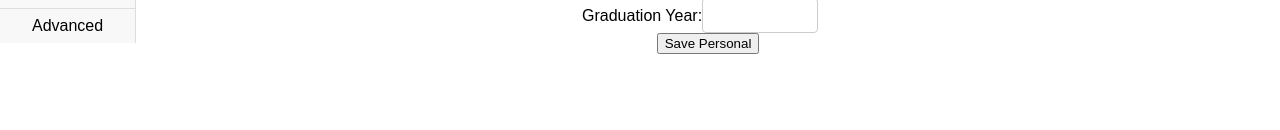
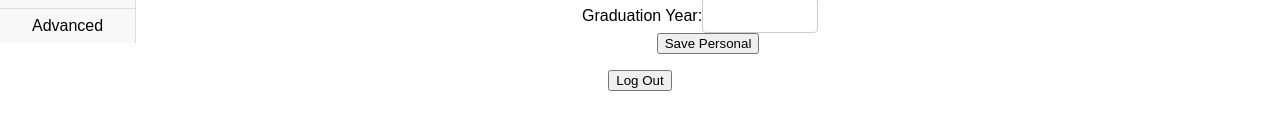
Before and after one commit to TheDeafOne/ScheduLite, a React (Create React App) app in the folder schedulite.clientapp/: page /profile in a window 1280 px wide. Shown: the part 254-384 px from the top of the page. Built offline with nearby package versions, Linux system fonts and the light colour scheme; no server answers; sample sign-in values are in the browser's storage.

Commit message:
profile can logout

```diff
--- a/schedulite.clientapp/src/screens/ProfileScreen/Personal.tsx
+++ b/schedulite.clientapp/src/screens/ProfileScreen/Personal.tsx
@@ -95,7 +95,6 @@ const Personal = () => {
             <option value="2024">2024</option>
             <option value="2025">2025</option>
           </select>
-
         </div>
         <button type="submit">Save Personal</button>
       </form>
--- a/schedulite.clientapp/src/screens/ProfileScreen/profile.screen.tsx
+++ b/schedulite.clientapp/src/screens/ProfileScreen/profile.screen.tsx
@@ -1,15 +1,30 @@
-import React, { useState, useEffect } from 'react';
-import authService from '../../services/auth.service';
+import React, { useState, useEffect, useContext } from 'react';
+import AuthService from '../../services/auth.service';
 import VerticalTabs from './VerticalTabs';
+import { useNavigate } from 'react-router-dom';
+import { UserContext, UserContextType } from '../../context/UserContext';
 
 const Profile = () => {
+    const navigate = useNavigate();
+    const { user } = useContext(UserContext) as UserContextType;
     const [userData, setUserData] = useState<string>("");
+
     useEffect(() => {
-        console.log(authService.getCurrentUser());
-    },[])
+        console.log(AuthService.getCurrentUser());
+        if (user === null) {
+            navigate("/signin");
+        }
+    }, [])
     return (
         <div>
             <VerticalTabs />
+            <button onClick={() => {
+                AuthService.logout();
+                navigate("/");
+            }}>
+                Log Out
+            </button>
+
         </div>
     )
 }
--- a/schedulite.clientapp/src/services/auth.service.ts
+++ b/schedulite.clientapp/src/services/auth.service.ts
@@ -20,6 +20,7 @@ class AuthService {
 
   logout() {
     localStorage.removeItem("user");
+
   }
 
   register(username: string, email: string, password: string) {
```
